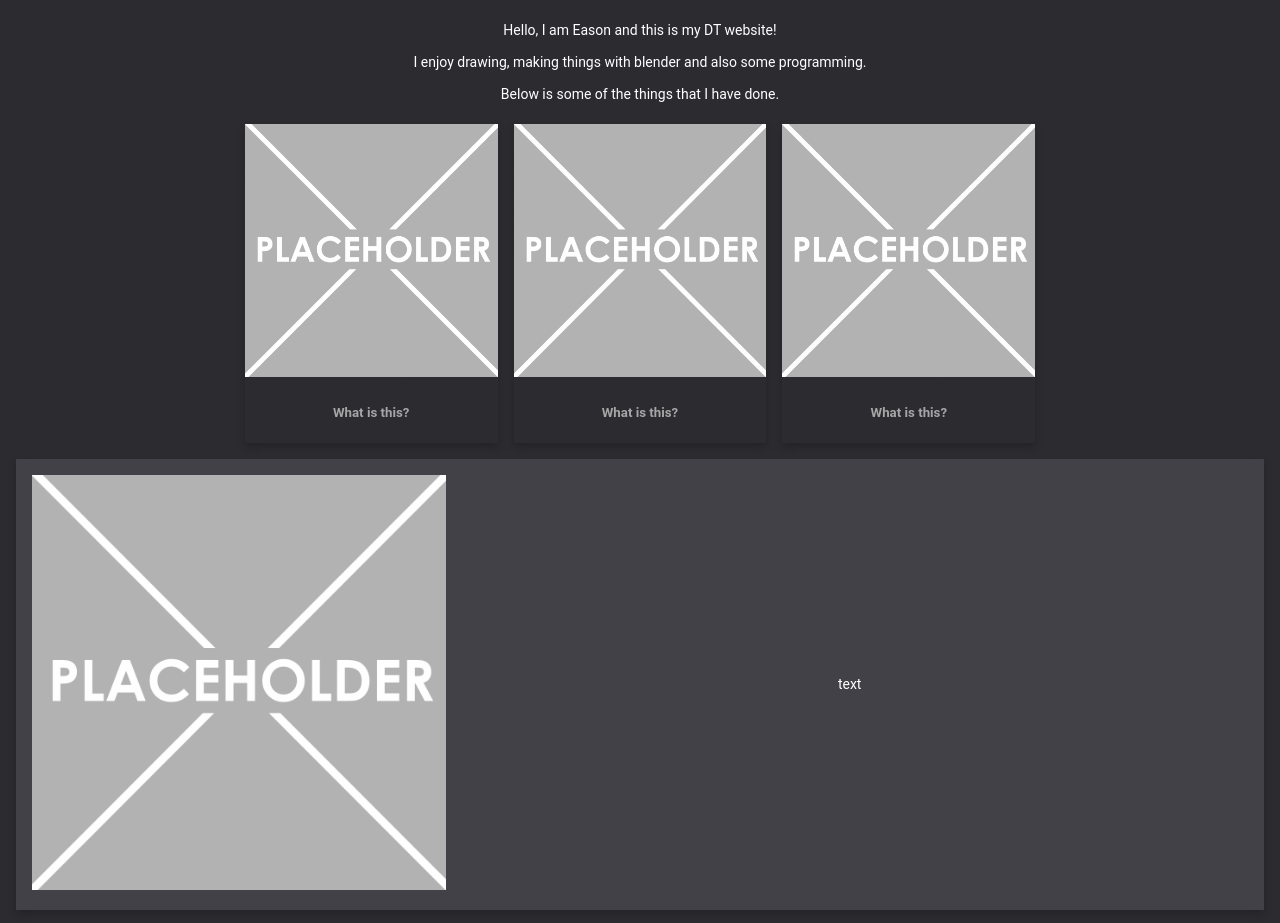
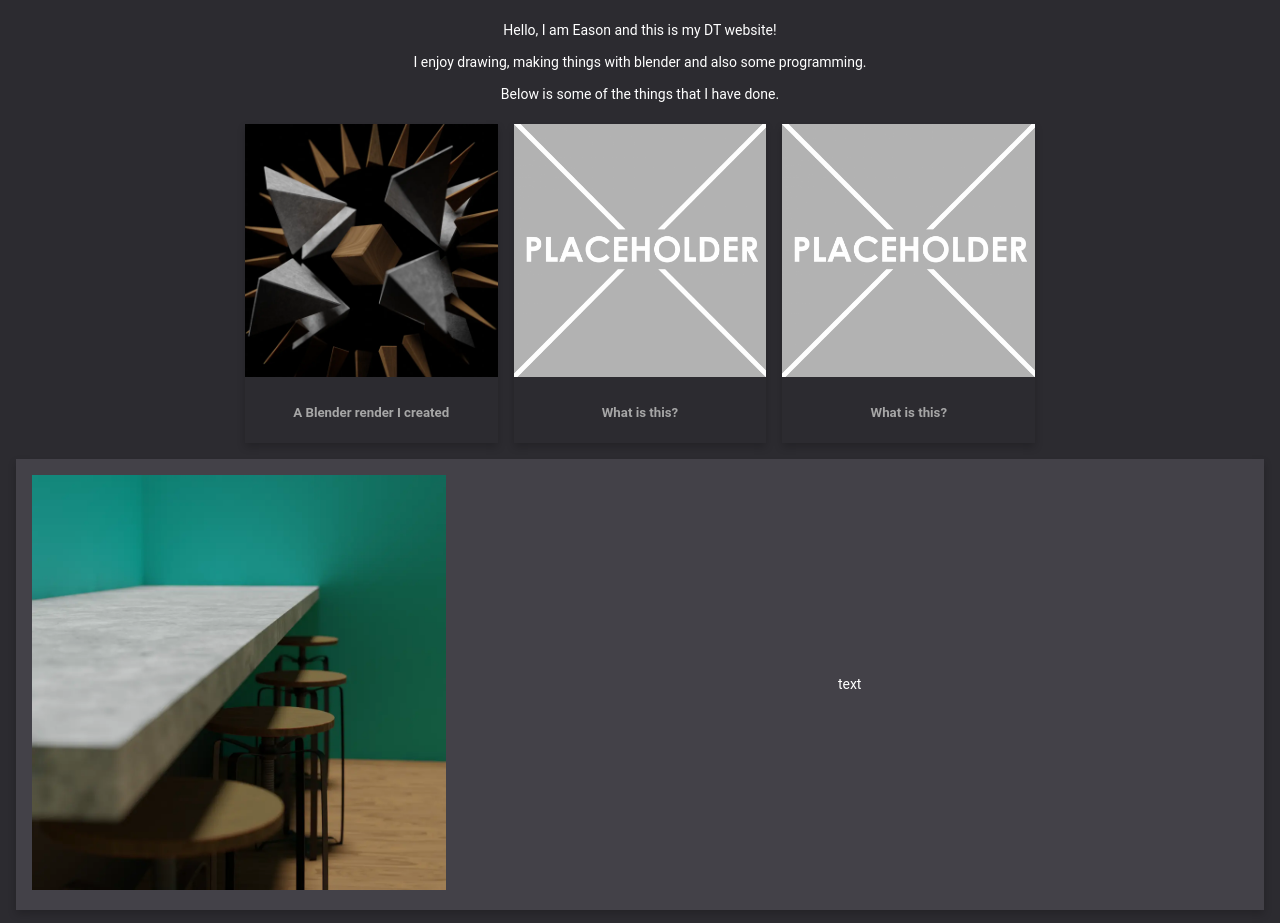
Before and after one commit to supereason333/10DGT-website, a plain HTML site: page index.html in a window 1280 px wide. Shown: the part 466-1389 px from the top of the page. Drawn offline with Linux system fonts and the light colour scheme.

Commit message:
added images

```diff
--- a/index.html
+++ b/index.html
@@ -43,34 +43,46 @@
           Below is some of the things that I have done.
         </p>
       </div>
+
       <!-- the 3 pictures below the text -->
+
       <div class='container'>
         <div class='item'>
-          <img src="images/placeholder.png" alt="please replace me">
+          <a href="images/index/display3.webp" target="_blank">
+            <img src="images/index/display3.webp" alt="A blender render of some triangles of wood" >
+          </a>
+          <div class='item-info'>
+            <h5>A Blender render I created</h5>
+          </div>
+        </div>
+
+        <div class='item'>
+          <a href="images/placeholder.png" target="_blank">
+            <img src="images/placeholder.png" alt="change me" >
+          </a>
           <div class='item-info'>
             <h5>What is this?</h5>
           </div>
         </div>
 
         <div class='item'>
-          <img src="images/placeholder.png" alt="please replace me">
-          <div class='item-info'>
-            <h5>What is this?</h5>
-          </div>
-        </div>
-
-        <div class='item'>
-          <img src="images/placeholder.png" alt="please replace me">
+          <a href="images/placeholder.png" target="_blank">
+            <img src="images/placeholder.png" alt="change me" >
+          </a>
           <div class='item-info'>
             <h5>What is this?</h5>
           </div>
         </div>
       </div>
+
       <!-- the large rectangle things with pictures yea -->
+
       <div class='container-home'>
         <div class='item-home'>
           <div class='image-home'>
-            <img src="images/placeholder.png" alt="please replace me">
+            <a href="images/index/display1.webp" target="_blank">
+              <img src="images/index/display1.webp" alt="change me" >
+            </a>
           </div>
           <div class='text-home'>
             <p>text</p>
@@ -79,7 +91,9 @@
 
         <div class='item-home'>
           <div>
-            <img src="images/placeholder.png" alt="please replace me">
+            <a href="images/index/display2.webp" target="_blank">
+              <img src="images/index/display2.webp" alt="change me" >
+            </a>
           </div>
           <div class='text-home'>
             <p>text</p>
@@ -88,7 +102,9 @@
 
         <div class='item-home'>
           <div>
-            <img src="images/placeholder.png" alt="please replace me">
+            <a href="images/placeholder.png" target="_blank">
+              <img src="images/placeholder.png" alt="change me" >
+            </a>
           </div>
           <div class='text-home'>
             <p>text</p>
@@ -97,7 +113,9 @@
 
         <div class='item-home'>
           <div>
-            <img src="images/placeholder.png" alt="please replace me">
+            <a href="images/placeholder.png" target="_blank">
+              <img src="images/placeholder.png" alt="change me" >
+            </a>
           </div>
           <div class='text-home'>
             <p>text</p>
@@ -106,7 +124,9 @@
 
         <div class='item-home'>
           <div>
-            <img src="images/placeholder.png" alt="please replace me">
+            <a href="images/placeholder.png" target="_blank">
+              <img src="images/placeholder.png" alt="change me" >
+            </a>
           </div>
           <div class='text-home'>
             <p>text</p>
```
Also changed, not shown: images/index/display1.webp (added), images/index/display2.webp (added), images/index/display3.webp (added).
